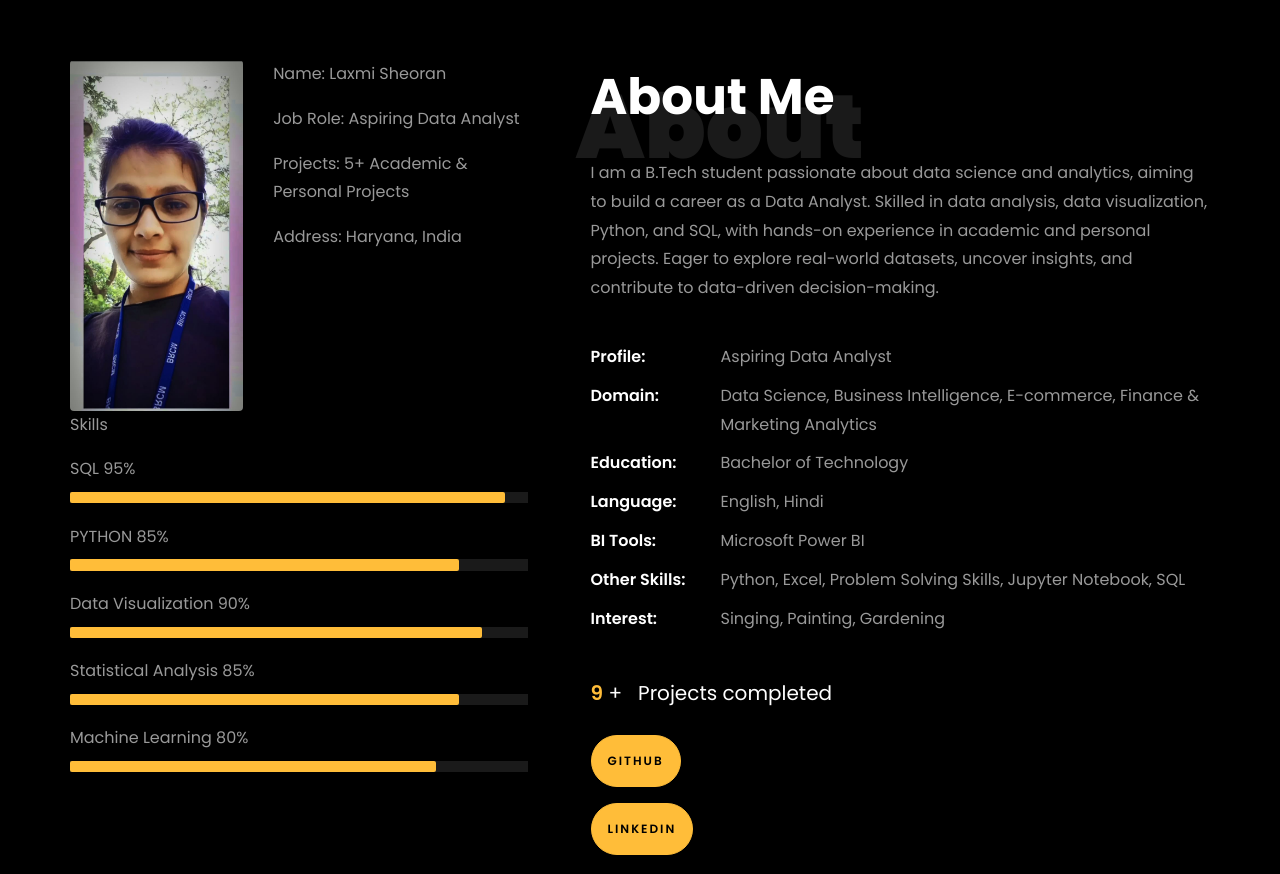
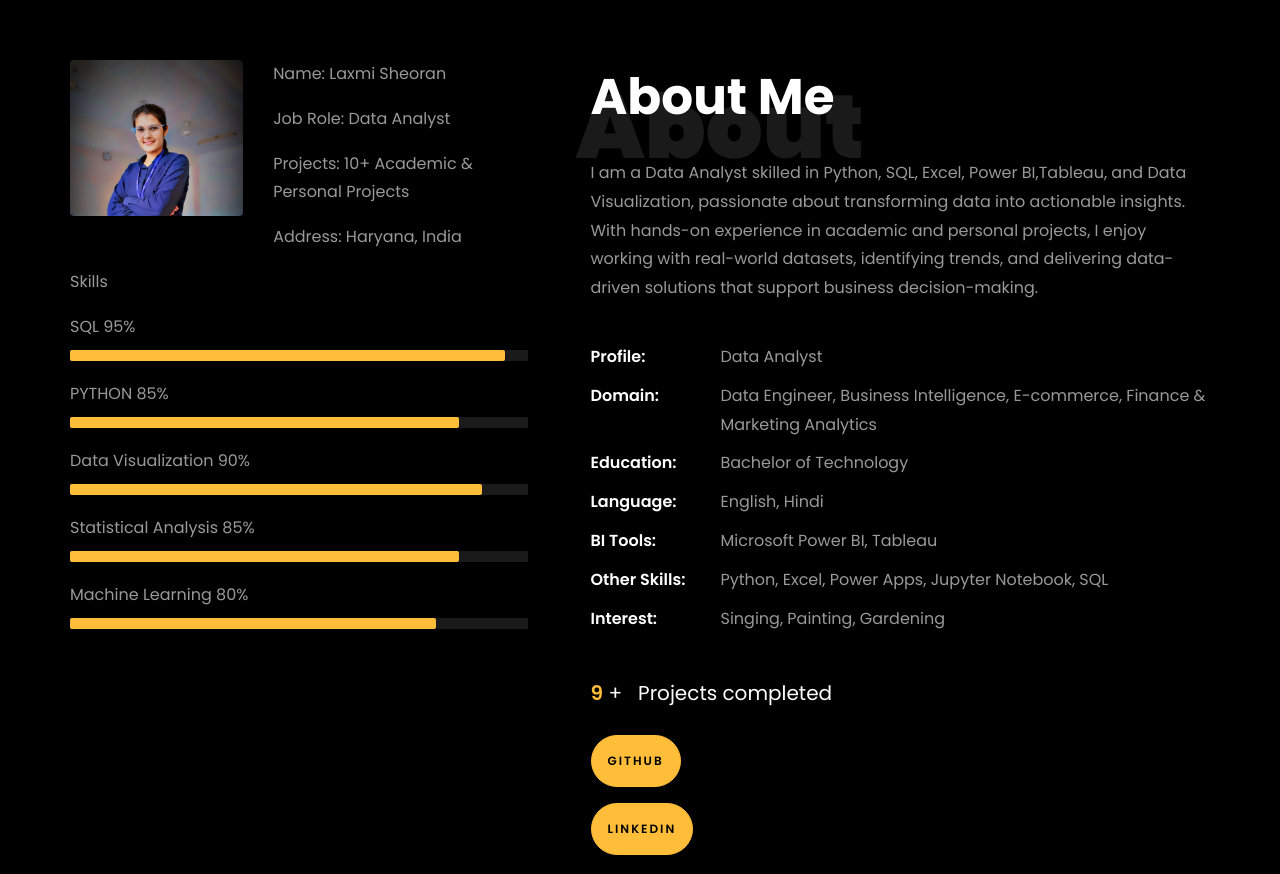
Before and after one commit to Laxmi249/Laxmi249.github.io, a plain HTML site: page index.html in a window 1280 px wide. Shown: the part 802-1676 px from the top of the page. Drawn offline with Linux system fonts and the light colour scheme; files whose address does not match are found by name.

Commit message:
Initial Commit
Initial Commit

```diff
--- a/index.html
+++ b/index.html
@@ -152,7 +152,7 @@
 	         <div class="container">
 	          <div class="row d-md-flex no-gutters slider-text align-items-end justify-content-end" data-scrollax-parent="true">
 				<div class="one-third js-fullheight order-md-last img" style="
-    background-image: url('images/Professional.png');
+    background-image: url('images/profile.png');
     background-size: contain;
     background-repeat: no-repeat;
     background-position: center;
@@ -177,8 +177,8 @@
 
 						// Create an array of typing text
 						const typingTexts = [
-						'B.Tech Student  ',
-                        'Aspiring Data Analyst  ',
+						'Data Analyst  ',
+                        'Aspiring Data Engineer  ',
                         'Tech Enthusiast  ',
 						];
 
@@ -205,7 +205,7 @@
 
 						<br>
 						<br>
-			            <h2>Aspiring Data Analyst</h2>
+			            <h2>Data Analyst</h2>
 						<!-- <h2 class="d-flex" style="margin-bottom: 0">With over 5 years of experience</h2> -->
 						<!-- <br> -->
 			            <p><a href="https://www.linkedin.com/in/laxmi-sheoran-9b0813276/" class="btn btn-primary py-3 px-4">LinkedIn</a>
@@ -231,15 +231,15 @@
 								<div class="row">
 									<div class="col-sm-6 col-md-5">
 									  <div class="about-img">
-										<img src="images/P2.png" class="img-fluid rounded b-shadow-a" alt="">
+										<img src="images/Profile1.jpg" class="img-fluid rounded b-shadow-a" alt="">
 									  </div>
 									</div>
 									<!-- Details next to profile image -->
 									<div class="col-sm-6 col-md-7">
 									  <div class="about-info">
 										<p><span class="title-s">Name: </span> <span>Laxmi Sheoran</span></p>
-										<p><span class="title-s">Job Role: </span> <span>Aspiring Data Analyst</span></p>
-										<p><span class="title-s">Projects: </span> <span>5+ Academic & Personal Projects</span></p>
+										<p><span class="title-s">Job Role: </span> <span>Data Analyst</span></p>
+										<p><span class="title-s">Projects: </span> <span>10+ Academic & Personal Projects</span></p>
 										<p><span class="title-s">Address: </span> <span>Haryana, India</span></p>
 									  </div>
 									</div>
@@ -288,16 +288,18 @@
 								<h1 class="big">About</h1>
 								<h2 class="mb-4">About Me</h2>
 
-								<p>I am a B.Tech student passionate about data science and analytics, aiming to build a career as a Data Analyst.
-									Skilled in data analysis, data visualization, Python, and SQL, with hands-on experience in academic and personal projects.
-									Eager to explore real-world datasets, uncover insights, and contribute to data-driven decision-making.</p>
+								<p>I am a Data Analyst skilled in Python, SQL, Excel, Power BI,Tableau, and Data Visualization,
+									 passionate about transforming data into actionable insights.
+									 With hands-on experience in academic and personal projects,
+									 I enjoy working with real-world datasets, identifying trends,
+									 and delivering data-driven solutions that support business decision-making.</p>
 								<ul class="about-info mt-4 px-md-0 px-2">
-									<li class="d-flex"><span>Profile:</span> <span>Aspiring Data Analyst</span></li>
-									<li class="d-flex"><span>Domain:</span> <span>Data Science, Business Intelligence, E-commerce, Finance  &amp; Marketing Analytics</span></li>
+									<li class="d-flex"><span>Profile:</span> <span> Data Analyst</span></li>
+									<li class="d-flex"><span>Domain:</span> <span>Data Engineer, Business Intelligence, E-commerce, Finance  &amp; Marketing Analytics</span></li>
 									<li class="d-flex"><span>Education:</span> <span>Bachelor of Technology</span></li>
 									<li class="d-flex"><span>Language:</span> <span>English, Hindi</span></li>
-									<li class="d-flex"><span>BI Tools:</span> <span>Microsoft Power BI</span></li>
-									<li class="d-flex"><span>Other Skills:</span> <span>Python, Excel, Problem Solving Skills, Jupyter Notebook, SQL</span></li>
+									<li class="d-flex"><span>BI Tools:</span> <span>Microsoft Power BI, Tableau</span></li>
+									<li class="d-flex"><span>Other Skills:</span> <span>Python, Excel, Power Apps, Jupyter Notebook, SQL</span></li>
 									<li class="d-flex"><span>Interest:</span> <span>Singing, Painting, Gardening</span></li>
 
 								</ul>
@@ -330,7 +332,7 @@
           <div class="col-md-10 heading-section text-center ftco-animate">
           	<h1 class="big big-2">Resume</h1>
             <h2 class="mb-4">Resume</h2>
-            <p>B.Tech student with a strong interest in data analytics, eager to launch a career as a Data Analyst. Proficient in Python, SQL, Excel, and Power BI with hands-on experience in academic and personal projects focused on data cleaning, visualization, and statistical analysis. Passionate about uncovering insights through data to solve real-world problems.</p>
+            <p>I am a Data Analyst with skills in Python, SQL, Excel, Power BI, Tableau, and Data Visualization. Through academic and personal projects, I have gained hands-on experience in data cleaning, exploratory analysis, and building dashboards. I am passionate about using data to solve real-world problems and eager to contribute to data-driven decision-making in a professional environment.</p>
           </div>
         </div>
 
@@ -441,6 +443,17 @@
 				</div>
 			  </div>
 			</div>
+			<div class="col-md-4 d-flex ftco-animate">
+          	<div class="blog-entry">
+              <a href="https://github.com/Laxmi249/Road-Accident-Dashboard-Tableau/blob/main/RoadAccident/RoadAccident.twbx" class="block-20 zoom-effect" style="background-image: url('images/proj_5.png');">
+              </a>
+              <div class="text mt-3 float-right d-block">
+
+                <h3 class="heading"><a href="https://github.com/Laxmi249/Road-Accident-Dashboard-Tableau/blob/main/RoadAccident/RoadAccident.twbx">Tableau Road-Accident Dashboard Project for Beginners</a></h3>
+                <p>Designed an interactive Tableau dashboard to track and analyze road accident data across India. The dashboard includes key metrics, accident trends, and demographic insights to assist policymakers, researchers, and authorities in making data-driven decisions for improving road safety.</p>
+              </div>
+            </div>
+          </div>
 		 </div>
 	  </div>
     </section>
@@ -522,7 +535,7 @@
       <i class="fas fa-envelope"></i> <!-- Email Icon -->
     </div>
     <h3 class="mb-4">Email Address</h3>
-    <p><a href="mailto:luckysheoran79@gmail.com">luckysheoran79@gmail.com</a></p>
+    <p><a href="mailto:laxmisheoran21@gmail.com">laxmisheoran21@gmail.com</a></p>
   </div>
 </div>
 
```
Also changed, not shown: images/Profile1.jpg (added), images/profile.png (added), images/proj_5.png (added).
